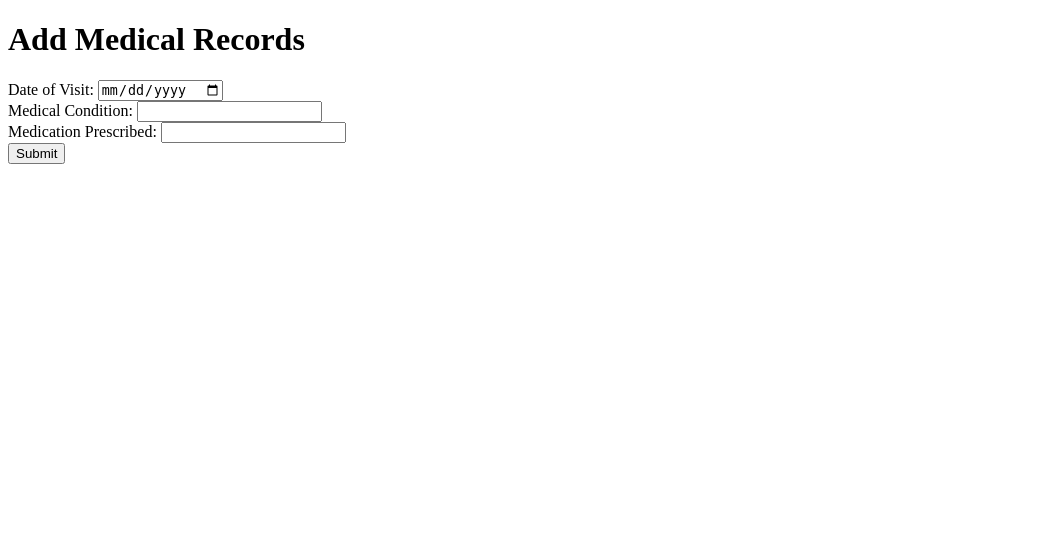
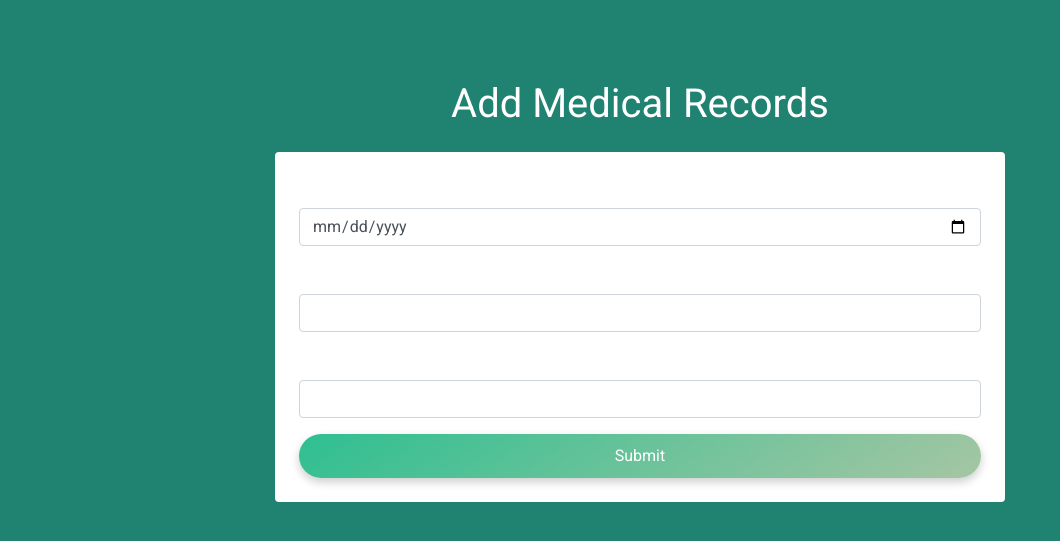
Before and after one commit to akhilar33/Patient-Tracker-System---ASAP-Team, a Flask app: page /doctorDashboard/addMedicalRecords in a window 1280 px wide. Shown: the top 541 px of the page, without its empty margins (0-1060 px from the left). Run offline with Flask 2, Linux system fonts and the light colour scheme; a user stored in the database is signed in; some libraries are stand-ins or nearby versions.

Commit message:
Add medical records page UI

```diff
--- a/src/View/templates/add_medical_records.html
+++ b/src/View/templates/add_medical_records.html
@@ -1,20 +1,96 @@
-<!-- add_medical_records.html -->
 <!DOCTYPE html>
 <html lang="en">
 <head>
-    <!-- Head content here -->
+    <meta charset="UTF-8">
+    <meta http-equiv="X-UA-Compatible" content="IE=edge">
+    <meta name="viewport" content="width=device-width, initial-scale=1.0">
+    <title>Add Medical Records</title>
+    <link rel="stylesheet" href="https://maxcdn.bootstrapcdn.com/bootstrap/4.5.2/css/bootstrap.min.css">
+    <link href="https://fonts.googleapis.com/css2?family=Roboto:wght@400;700&display=swap" rel="stylesheet">
+    <link rel="stylesheet" href="path_to_your/indexStyle.css">
+    <style>
+               body {
+    font-family: 'Roboto', sans-serif;
+    background-color: #208372;
+    color: #fff;
+    margin: 0;
+    padding: 0;
+}
+
+.btn-custom {
+    padding: 10px 25px;
+    font-size: 1em;
+    color: white;
+    border: none;
+    border-radius: 50px;
+    background-image: linear-gradient(145deg, #2ebf91, #a5c6a3);
+    box-shadow: 0 4px 10px rgba(0, 0, 0, 0.2);
+    transition: transform 0.2s;
+    margin-right: 20px;
+}
+
+.btn-custom:hover {
+    transform: scale(1.05);
+    background-image: linear-gradient(145deg, #29ab87, #a5c6a3);
+}
+
+.btn-custom:active {
+    transform: scale(0.95);
+}
+
+.form-group {
+    margin-bottom: 1rem;
+}
+
+.form-control {
+    display: block;
+    width: 100%;
+    padding: .375rem .75rem;
+    font-size: 1rem;
+    line-height: 1.5;
+    color: #495057;
+    background-color: #fff;
+    background-clip: padding-box;
+    border: 1px solid #ced4da;
+    border-radius: .25rem;
+    transition: border-color .15s ease-in-out,box-shadow .15s ease-in-out;
+}
+
+.container {
+    padding-top: 2rem;
+}
+    </style>
 </head>
 <body>
-    <h1>Add Medical Records</h1>
-    <form action="{{ url_for('submitMedicalRecords') }}" method="post">
-        <input type="hidden" name="patient_id" value="{{ patient_id }}">
-        <label for="date_of_visit">Date of Visit:</label>
-        <input type="date" id="date_of_visit" name="date_of_visit" required><br>
-        <label for="medical_condition">Medical Condition:</label>
-        <input type="text" name="medical_condition" required><br>
-        <label for="medication_prescribed">Medication Prescribed:</label>
-        <input type="text" name="medication_prescribed" required><br>
-        <button type="submit">Submit</button>
-    </form>
+    <div class="container mt-5">
+        <div class="row">
+            <div class="col-md-8 offset-md-2">
+                <h1 class="text-center mb-4" style="color: #fff;">Add Medical Records</h1>
+                <form action="{{ url_for('submitMedicalRecords') }}" method="post" class="bg-white p-4 rounded">
+                    <input type="hidden" name="patient_id" value="{{ patient_id }}">
+
+                    <div class="form-group">
+                        <label for="date_of_visit">Date of Visit:</label>
+                        <input type="date" id="date_of_visit" name="date_of_visit" class="form-control" required>
+                    </div>
+
+                    <div class="form-group">
+                        <label for="medical_condition">Medical Condition:</label>
+                        <input type="text" id="medical_condition" name="medical_condition" class="form-control" required>
+                    </div>
+
+                    <div class="form-group">
+                        <label for="medication_prescribed">Medication Prescribed:</label>
+                        <input type="text" id="medication_prescribed" name="medication_prescribed" class="form-control" required>
+                    </div>
+
+                    <button type="submit" class="btn btn-custom btn-block">Submit</button>
+                </form>
+            </div>
+        </div>
+    </div>
+
+    <script src="https://code.jquery.com/jquery-3.5.1.slim.min.js"></script>
+    <script src="https://cdn.jsdelivr.net/npm/bootstrap@4.5.2/dist/js/bootstrap.bundle.min.js"></script>
 </body>
 </html>
```
